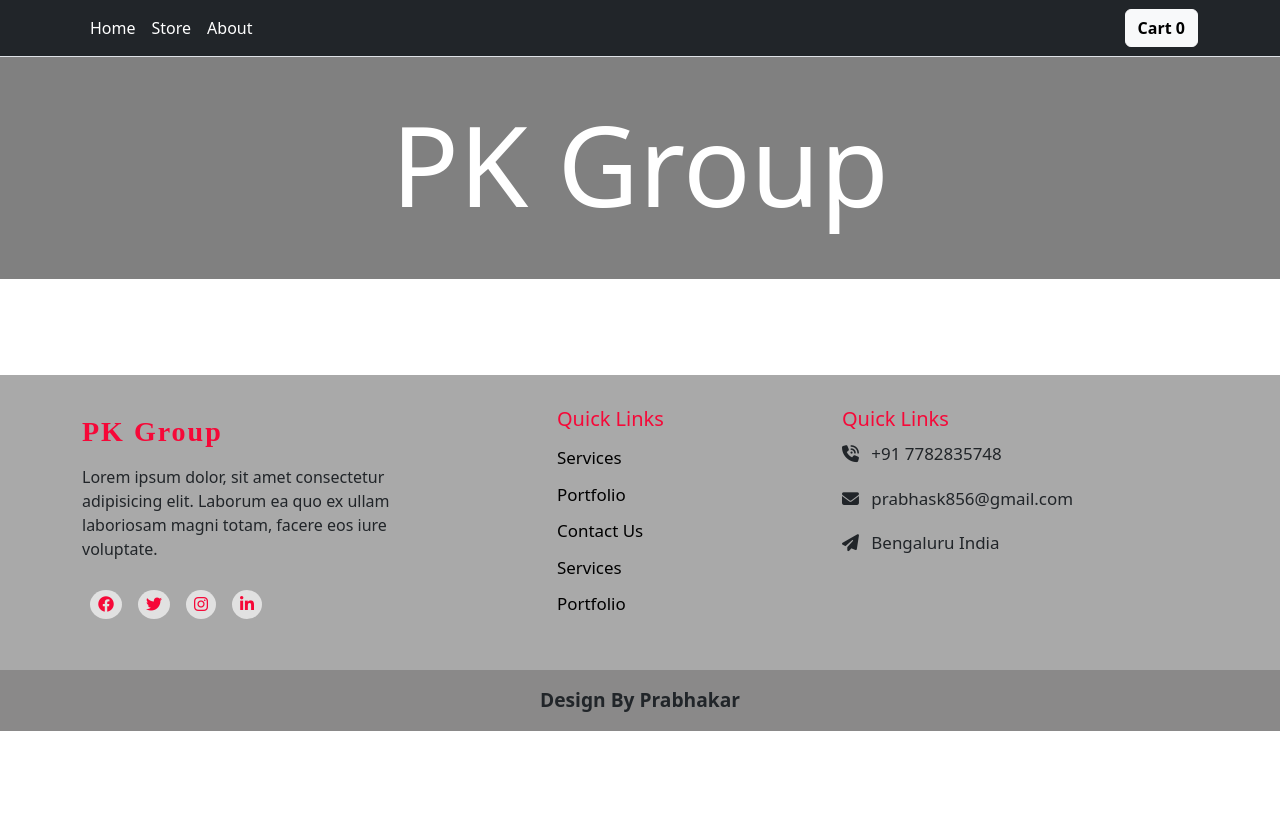
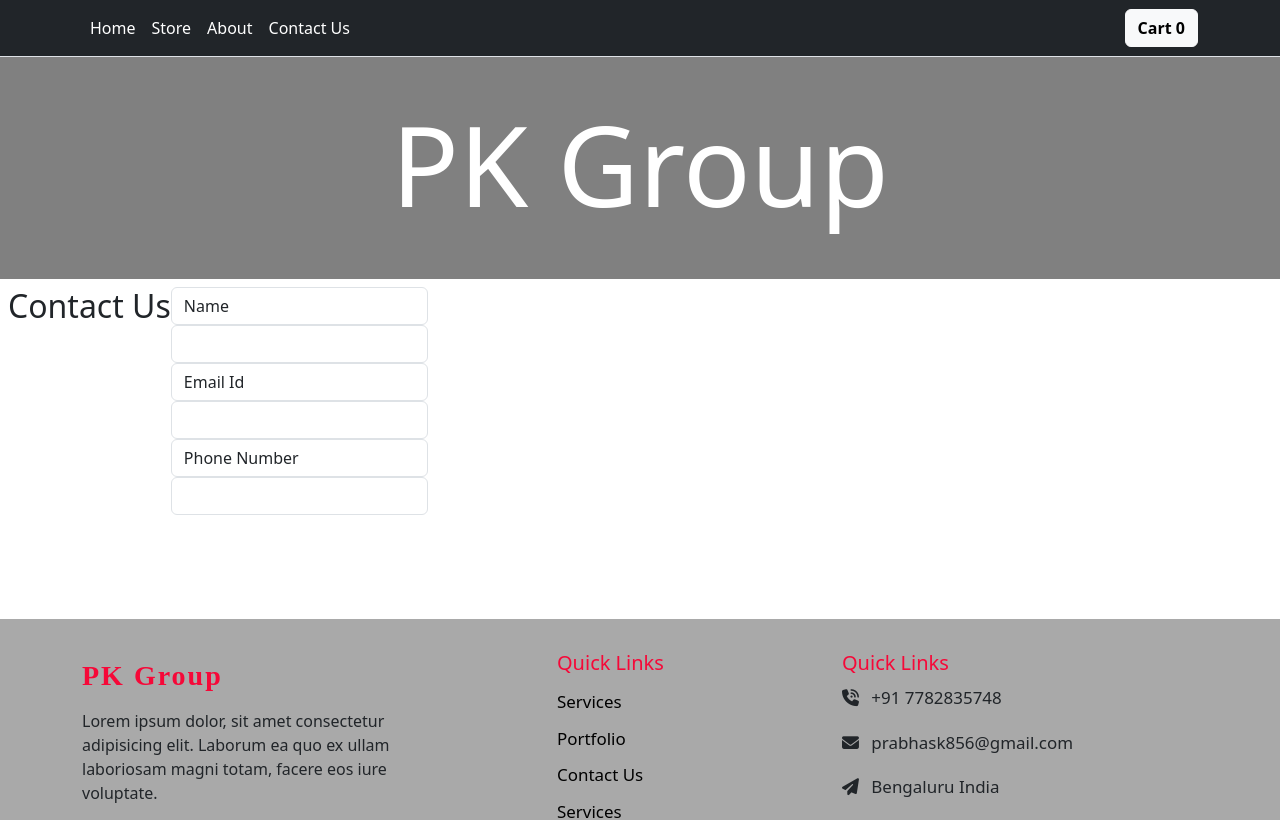
Before and after one commit to prabhasg56/e-commerce-react, a React (Create React App) app: page /contactUs in a window 1280 px wide. Shown: the top 820 px of the page. Built offline with nearby package versions, Linux system fonts and the light colour scheme.

Commit message:
added contact us page

```diff
--- a/src/App.js
+++ b/src/App.js
@@ -4,11 +4,12 @@ import ReactDOM  from "react-dom";
 
 import Header from "./components/Layout/Header";
 import Footer from "./components/Footer/Footer";
-import Products from "./components/Store/Products";
+import Products from "./components/pages/Store/Products";
 import Cart from "./components/Cart/Cart";
 import CartProvider from "./components/store/CartProvider";
-import About from "./components/About/About";
-import Home from "./components/Home/Home";
+import About from "./components/pages/About/About";
+import Home from "./components/pages/Home/Home";
+import ContactUs from "./components/pages/Contact/ContactUs";
 
 function App() {
   const [openModal, setOpenModal] = useState(false);
@@ -27,6 +28,7 @@ function App() {
         <Route path="/" element={<Home />} />
         <Route path="/store" element={<Products/>} />
         <Route path="/about" element={<About />} />
+        <Route path="/contactUs" element={<ContactUs />} />
       </Routes>
       <Footer/>
     </CartProvider>
--- a/src/components/Layout/Header.js
+++ b/src/components/Layout/Header.js
@@ -32,6 +32,9 @@ const Header = (props) => {
             <Nav.Link>
               <NavLink to="/about" className="nav-componets">About</NavLink>
             </Nav.Link>
+            <Nav.Link>
+              <NavLink to="/contactUs" className="nav-componets">Contact Us</NavLink>
+            </Nav.Link>
           </Nav>
           <Nav>
             <Button
--- /dev/null
+++ b/src/components/pages/Contact/ContactUs.js
@@ -0,0 +1,29 @@
+import React from 'react'
+
+const ContactUs = () => {
+  return (
+    <>
+      <div  class="d-inline-flex p-2">
+      <h2>Contact Us</h2>
+      <form>
+            <label className='form-control'>
+                Name
+            </label>
+            <input className='form-control'/>
+
+            <label className='form-control'>
+                Email Id
+            </label>
+            <input className='form-control'/>
+
+            <label className='form-control'>
+                Phone Number
+            </label>
+            <input className='form-control'/>
+      </form>
+      </div>
+    </>
+  )
+}
+
+export default ContactUs;
--- a/src/components/Store/Products.js
+++ b/src/components/pages/Store/Products.js
@@ -1,6 +1,6 @@
 import { Button, Card, Col, Row } from "react-bootstrap";
 import React, { useContext, useState } from "react";
-import CartContext from "../store/cart-context";
+import CartContext from "../../store/cart-context";
 
 const productsArr = [
   {
```
Also changed, not shown: src/components/pages/About/About.css (renamed from src/components/About/About.css), src/components/pages/About/About.js (renamed from src/components/About/About.js), src/components/pages/Home/Home.css (added), src/components/pages/Home/Home.js (renamed from src/components/Home/Home.js), src/components/pages/Store/Products.css (renamed from src/components/Store/Products.css).
